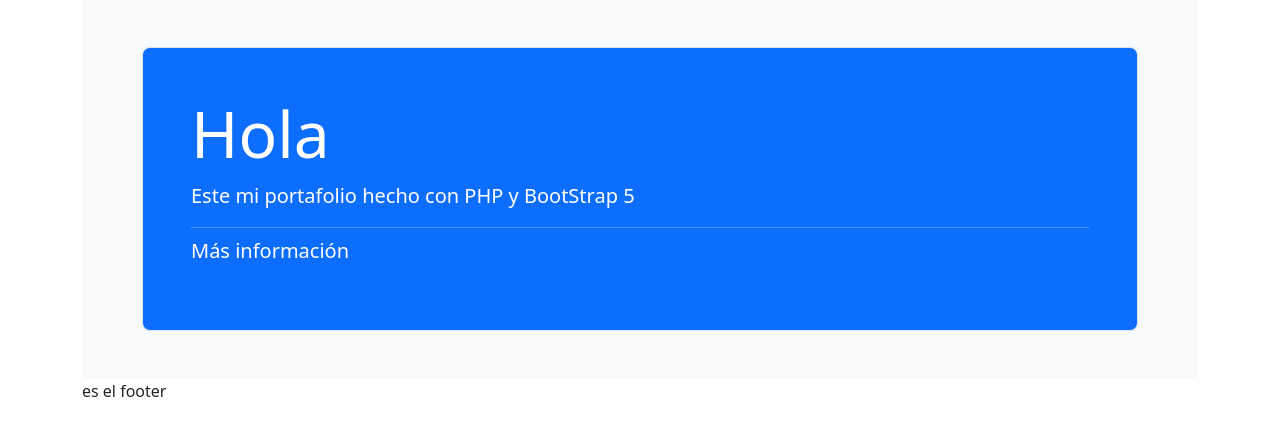
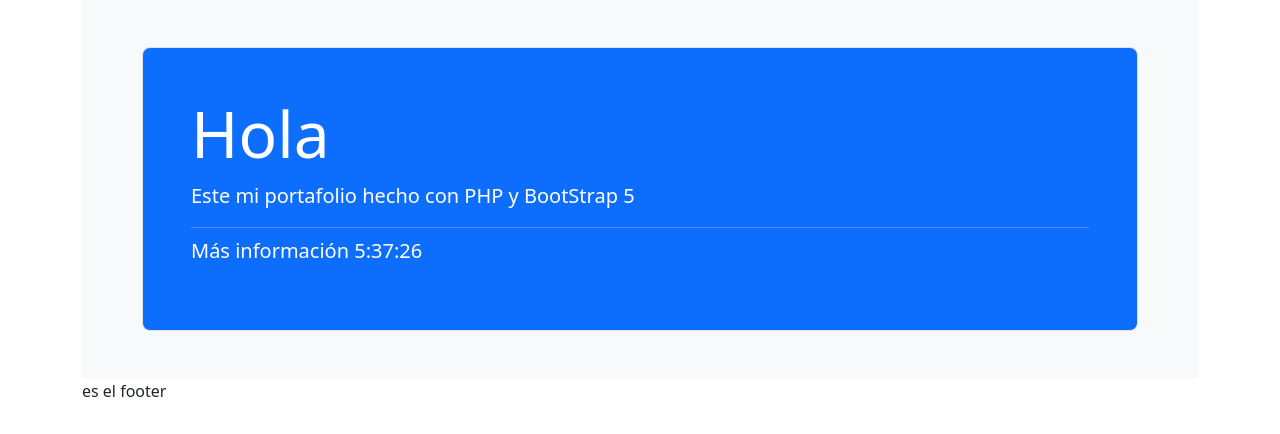
Before and after one commit to gaositd/php, a PHP site: page / in a window 1280 px wide. Shown: the part 25-459 px from the top of the page. Run offline with PHP 8.4, Linux system fonts and the light colour scheme.

Commit message:
despues le sigo

```diff
--- a/index.php
+++ b/index.php
@@ -5,7 +5,7 @@
         <h1 class="display-3">Hola</h1>
         <p class="lead">Este mi portafolio hecho con PHP y BootStrap 5</p>
         <hr class="my-2" />
-        <p class="lead">Más información</p>
+        <p class="lead">Más información 5:37:26</p>
       </div>
     </div>
   </div>
```
